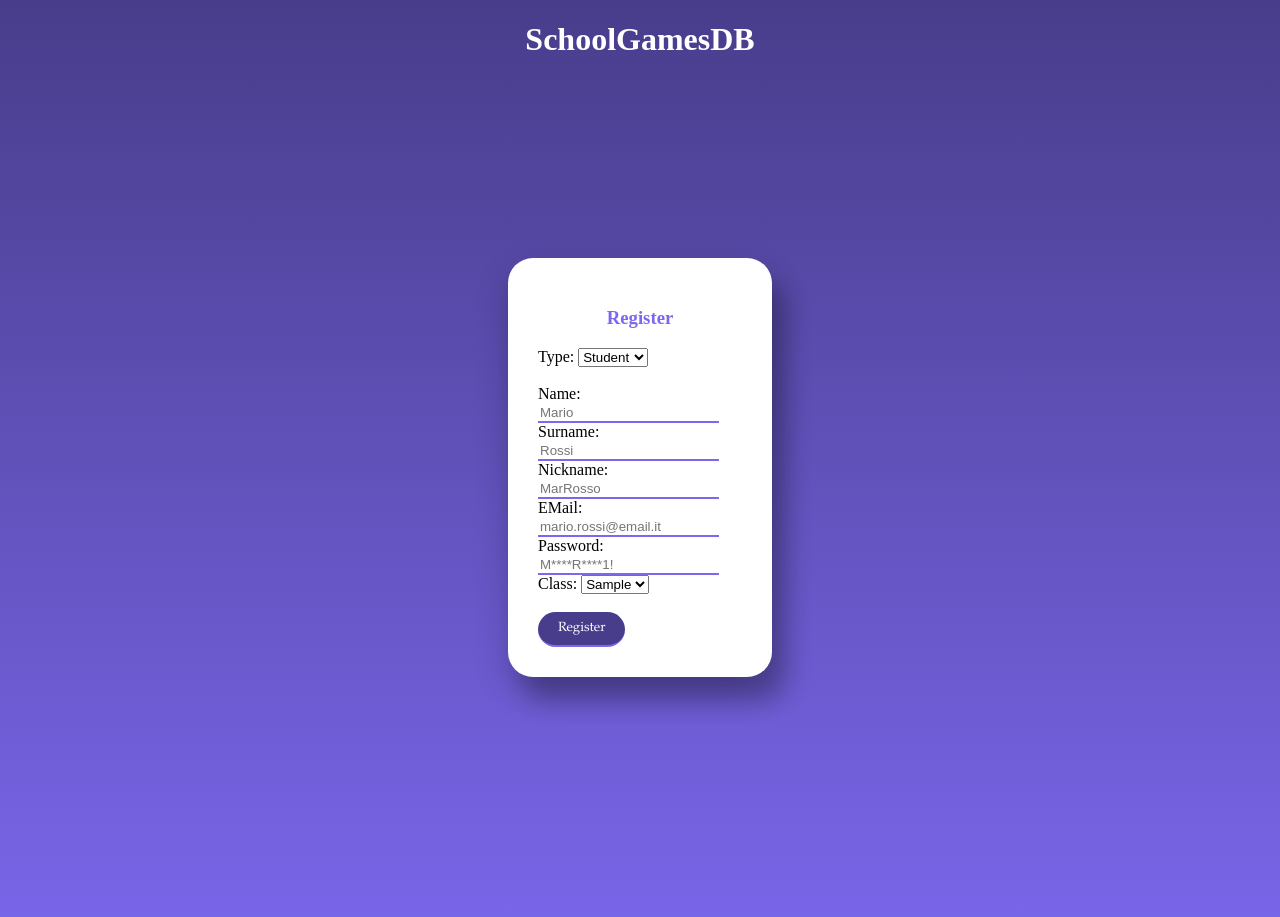
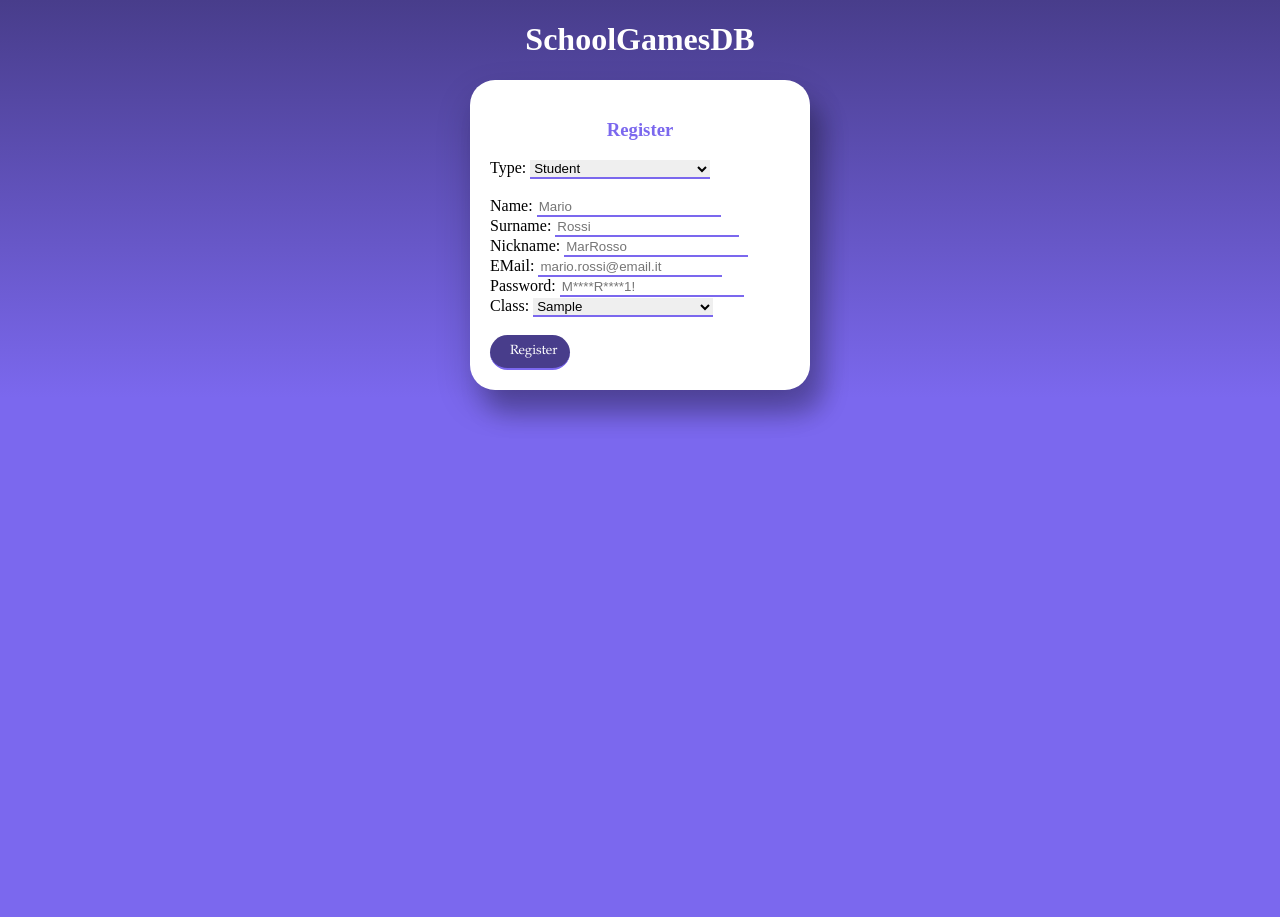
Before and after one commit to Riky47/SchoolGamesDB, a PHP site: page /Register.php in a window 1280 px wide. Shown: the top 917 px of the page. After the commit the page ends 427 px from the top, so only its background shows below. Run offline with PHP 8.4, Linux system fonts and the light colour scheme; tables that the repository leaves empty hold one stand-in row (values such as "Sample post").

Commit message:
css semicomplete

```diff
--- a/Interfaces/Styles/RegisterStyle.css
+++ b/Interfaces/Styles/RegisterStyle.css
@@ -8,13 +8,14 @@ h3{
 	color: #7B68EE;
 }
 body {
-	background: #FFFFFF;
+	background: #7B68EE;
 	background-image: linear-gradient(#483D8B, #7B68EE);
 	background-repeat: no-repeat;
 }
-input{
+input, .class, #typeSwitch{
 	border: none;
 	border-bottom: 2px solid #7B68EE;
+	width: 60%;
 }
 
 .submit{
@@ -25,16 +26,23 @@ input{
 	border-radius: 25px;
 	background-color: #483D8B;
 	cursor: pointer;
+	width: 80px
 }
 .error{
 	color: #ff0000;
 }
 
-#leaderDiv {
-	margin: 200px 500px 300px 500px;
+#leaderDiv{
+	width: 300px;
+	margin:0 auto;
 	border: 2px;
-	padding: 30px;
+  	padding: 20px;
 	background: white;
 	border-radius: 25px;
 	box-shadow: 15px 24px 24px 0 rgba(0, 0, 0, 0.24), 0 15px 35px 0 rgba(0, 0, 0, 0.19);
+
 }
+#space{
+	width: 500px;
+	padding: 100px;
+}
```
Lines whose indentation alone changed are shown as unchanged.
